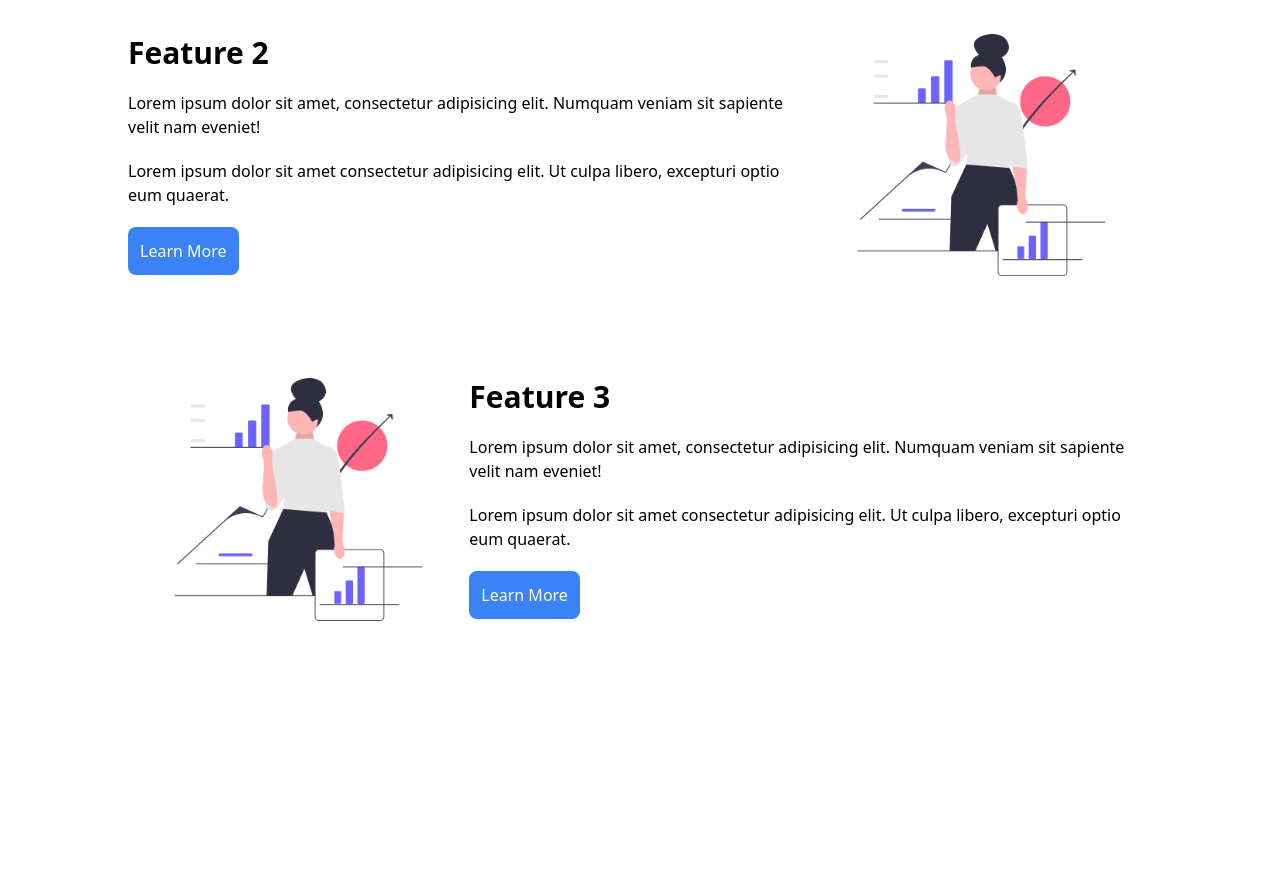
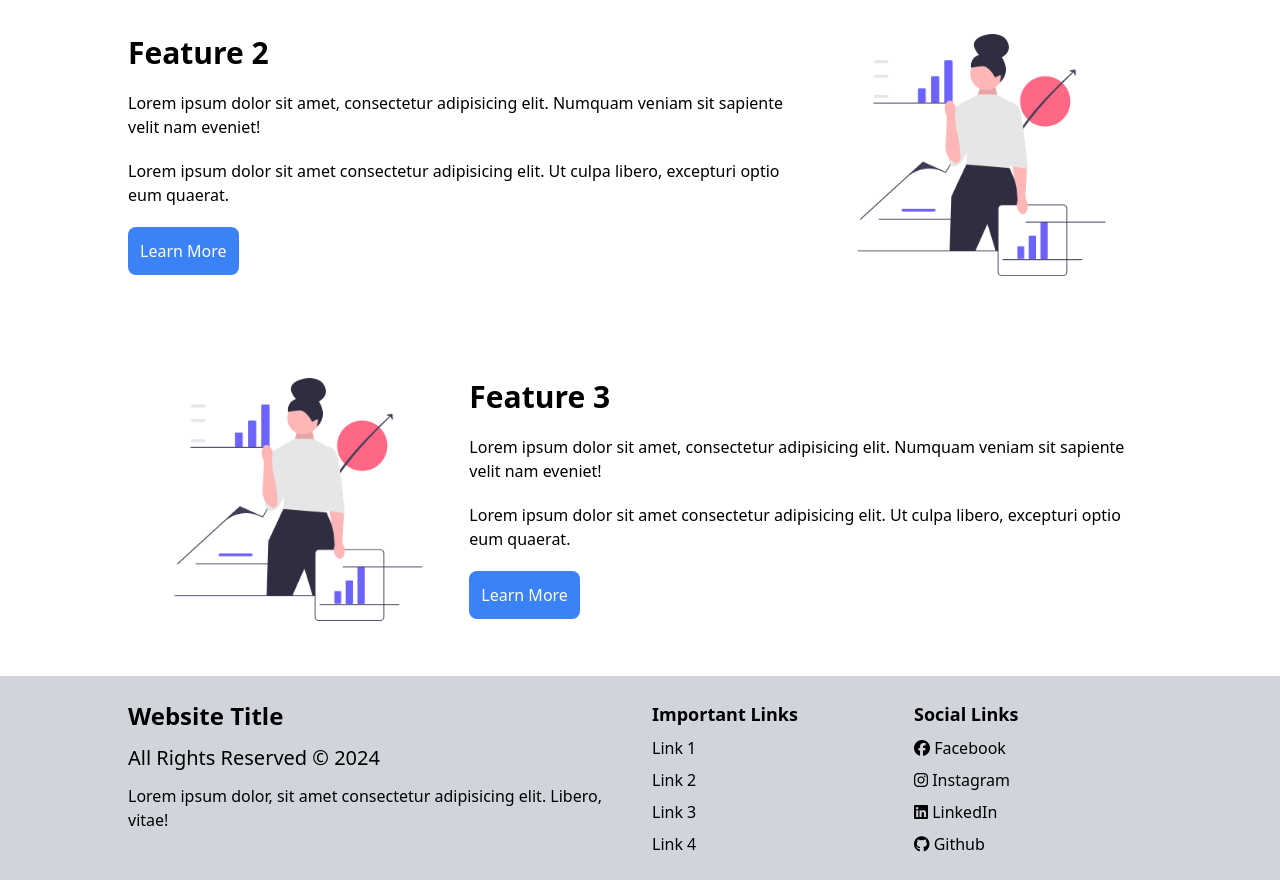
Before and after one commit to Nishantshukla2261/Section-1, a plain HTML site: page landingpage.html in a window 1280 px wide. Shown: the part 1557-2437 px from the top of the page. Before the commit the page ends 2233 px from the top, so only its background shows below. Drawn offline with nearby package versions, Linux system fonts and the light colour scheme.

Commit message:
landing page complete

```diff
--- a/landingpage.html
+++ b/landingpage.html
@@ -175,7 +175,35 @@
         </article>
 
     </main>
-    <footer>
+    <footer class="bg-gray-300 py-6">
+        <div class="grid grid-cols-12 w-[80%] mx-auto gap-6">
+            <div class="col-span-12 lg:col-span-6 space-y-3">
+                <h2 class="text-2xl font-bold">Website Title</h2>
+                <p class="text-xl">All Rights Reserved &copy; 2024</p><!--copyright symbol-->
+                <p>Lorem ipsum dolor, sit amet consectetur adipisicing elit. Libero, vitae!</p>
+            </div>
+
+            <div class="lg:col-span-3 col-span-6 space-y-2">
+                <h4 class="font-bold text-lg ">Important Links</h4>
+
+                <a class="block" href="#">Link 1</a><!--block iss liye use karte line se niche lane ke liye-->
+                <a class="block" href="#">Link 2</a>
+                <a class="block" href="#">Link 3</a>
+                <a class="block" href="#">Link 4</a>
+
+
+            </div>
+            <div class="lg:col-span-3 col-span-6 space-y-2">
+                <h4 class="text-lg font-bold">Social Links</h4>
+                <a class="block" href="#"><i class="fa-brands fa-facebook"></i>&nbsp;Facebook</a>
+                <a class="block" href="#"><i class="fa-brands fa-instagram"></i> Instagram</a>
+                <a class="block" href="#"><i class="fa-brands fa-linkedin"></i> LinkedIn</a>
+                <a class="block" href="#"><i class="fa-brands fa-github"></i> Github</a>
+
+            </div>
+
+
+        </div>
 
     </footer>
 
```
